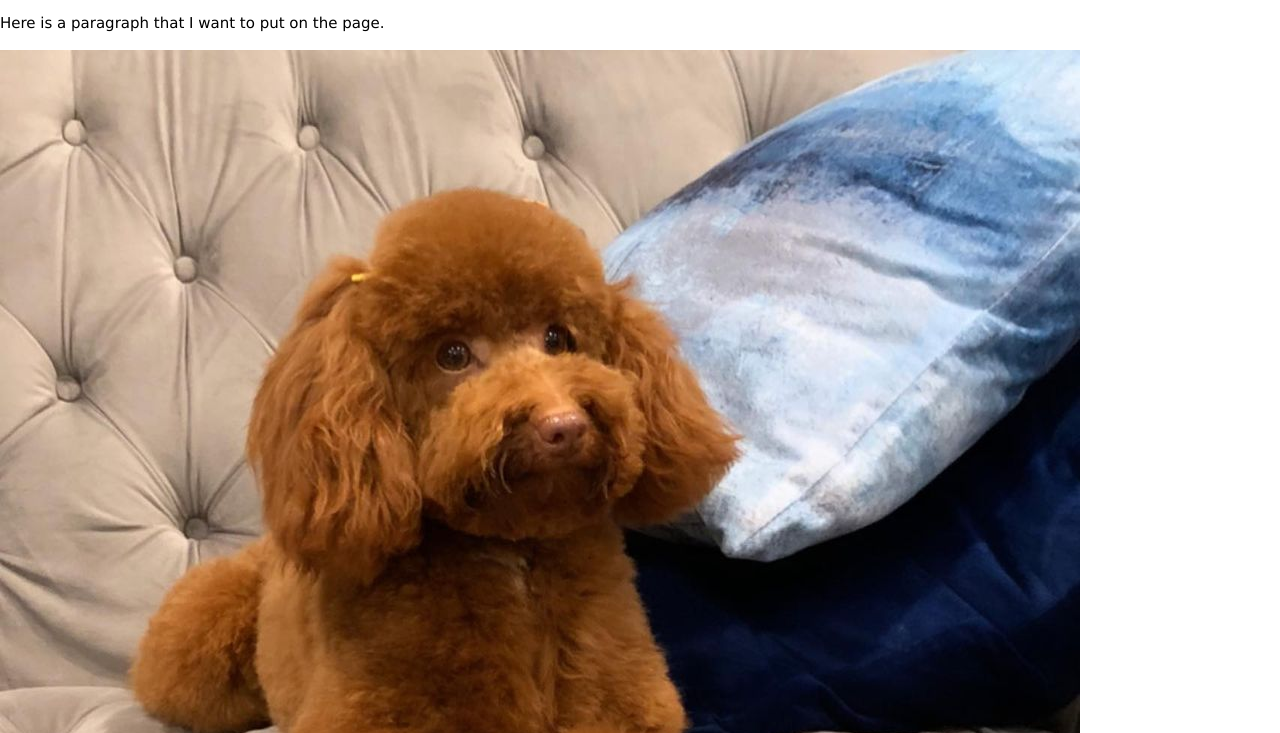
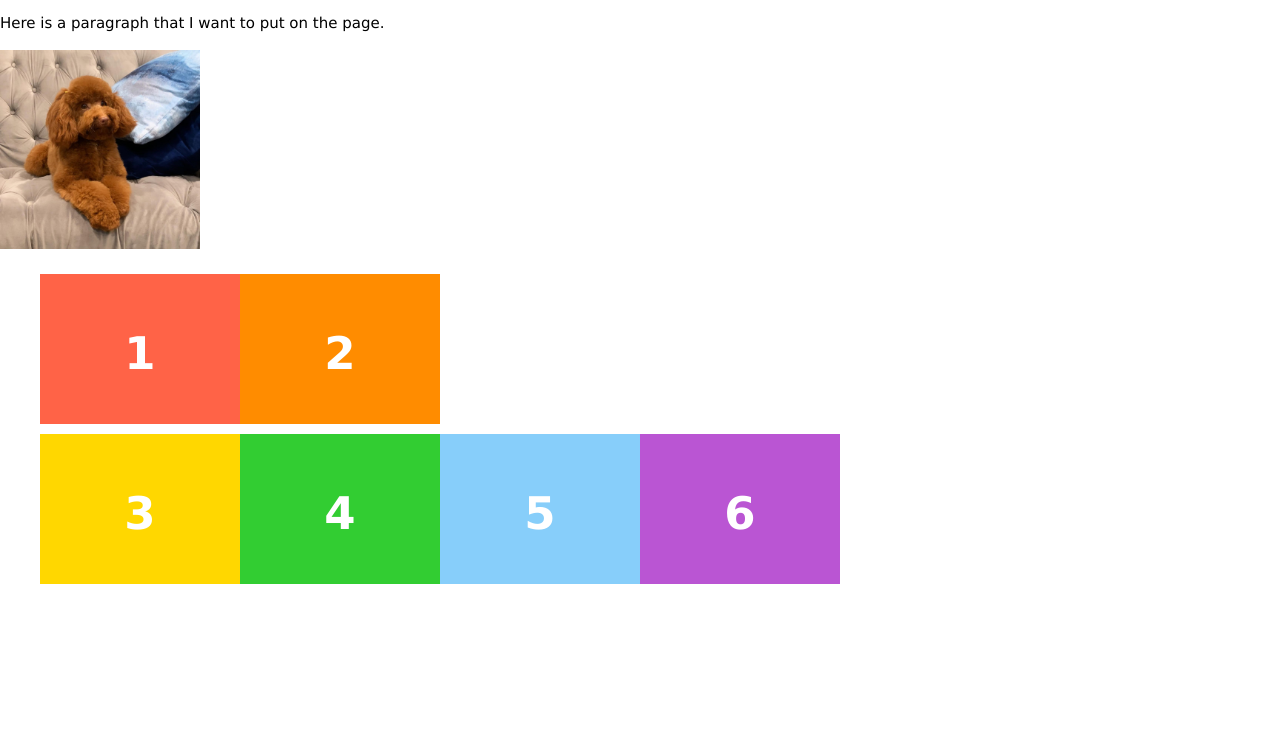
Before and after one commit to sandblasta/week7CodeAlong, a plain HTML site: page index.html in a window 1280 px wide. Shown: the part 67-800 px from the top of the page. Drawn offline with nearby package versions, Linux system fonts and the light colour scheme.

Commit message:
Update index.html

```diff
--- a/index.html
+++ b/index.html
@@ -17,7 +17,7 @@
     <p class="paragraph">Here is a paragraph that I want to put on the page.</p>
 
 
-    <img src="assets/tkpoodle.jpeg">
+    <img src="assets/tkpoodle.jpeg" width="200px" alt="Photo of a fluffy red poodle from TK Poodles in New Jersey.">
 
     <ul class="container">
       <li class="item" id="item1">1</li>
```
